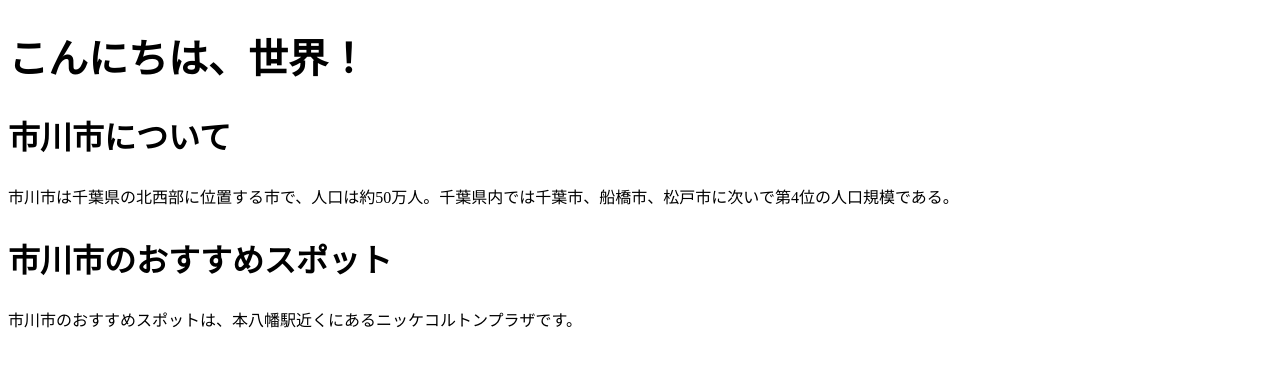
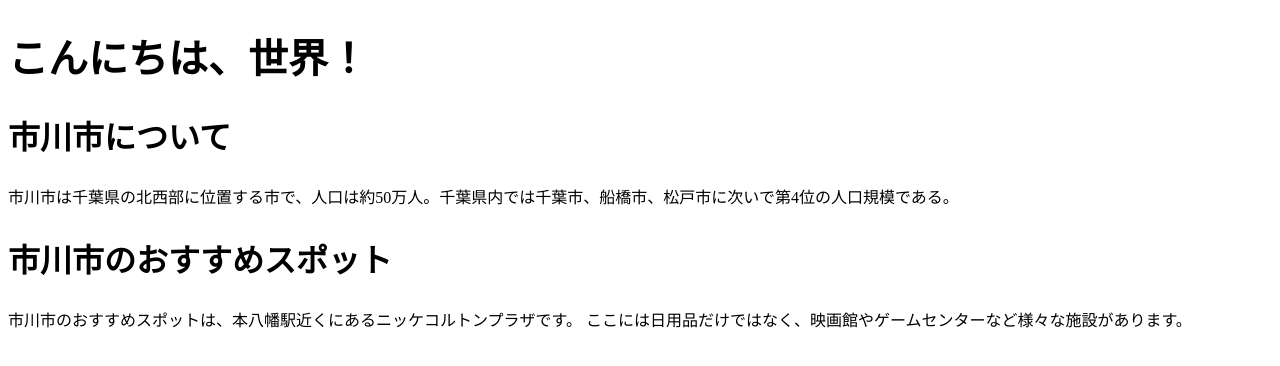
Before and after one commit to sopipo/test01.github.io, a plain HTML site: page index.html in a window 1280 px wide. Drawn offline with Linux system fonts and the light colour scheme.

Commit message:
Update index.html

```diff
--- a/index.html
+++ b/index.html
@@ -11,7 +11,8 @@
     <h2>市川市について</h2>
     <p>市川市は千葉県の北西部に位置する市で、人口は約50万人。千葉県内では千葉市、船橋市、松戸市に次いで第4位の人口規模である。</p>
     <h2>市川市のおすすめスポット</h2>
-    <p>市川市のおすすめスポットは、本八幡駅近くにあるニッケコルトンプラザです。</p>
+    <p>市川市のおすすめスポットは、本八幡駅近くにあるニッケコルトンプラザです。
+    ここには日用品だけではなく、映画館やゲームセンターなど様々な施設があります。</p>
 
 </body>
 </html>
```
